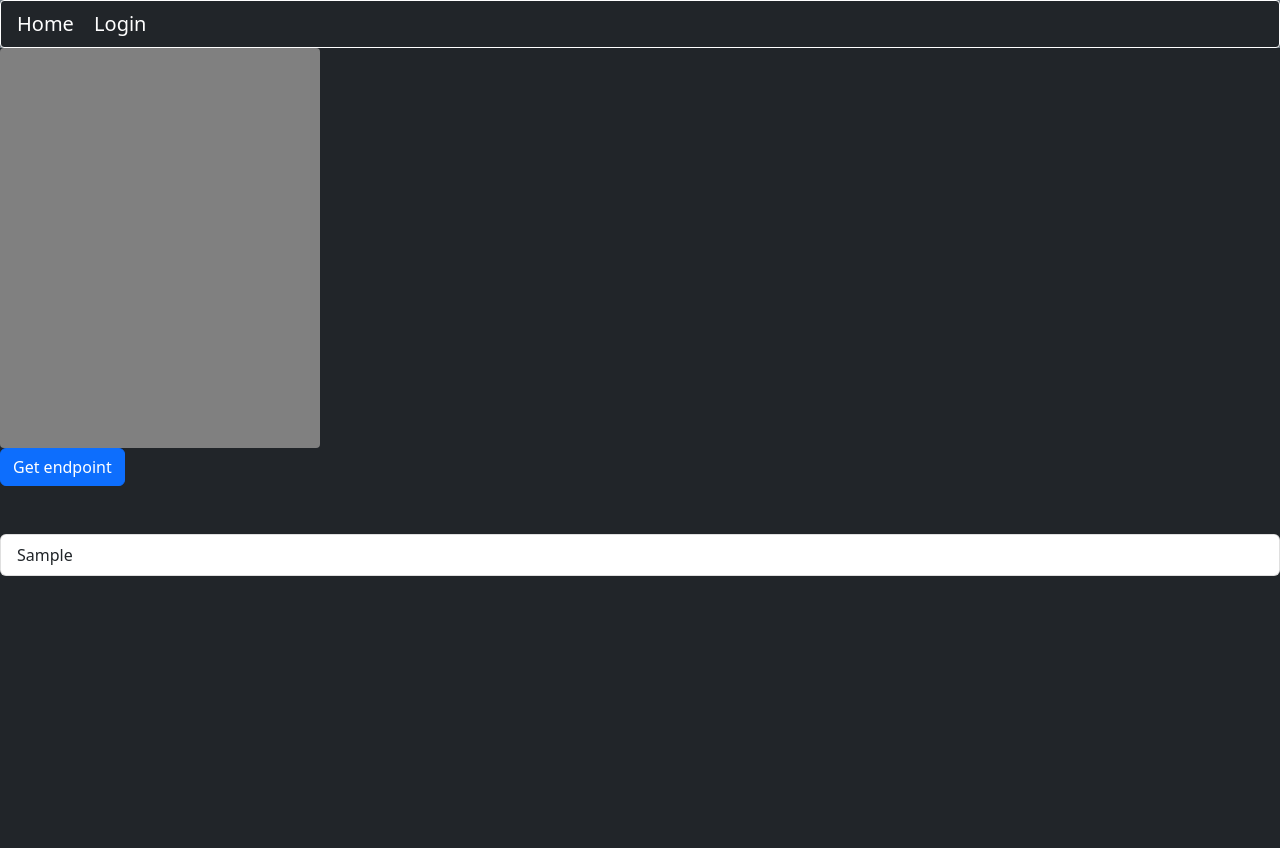
After one commit to KasperHolm123/DestinyCM, a Django app: template DestinyCM_DJ/main/templates/main/home/overview.html in a window 1280 px wide. The commit adds this page. Run offline with Django 4.2, Linux system fonts and the light colour scheme; the template is opened without the code that fills it: most values are stand-ins (such as "Sample title", 1, 10 or a date in 2020); some libraries are stand-ins or nearby versions.

Commit message:
inluded 'main' in django settings, added views

```diff
--- a/DestinyCM_DJ/DestinyCM_DJ/settings.py
+++ b/DestinyCM_DJ/DestinyCM_DJ/settings.py
@@ -37,6 +37,7 @@ INSTALLED_APPS = [
     'django.contrib.sessions',
     'django.contrib.messages',
     'django.contrib.staticfiles',
+    'main.apps.MainConfig', # include custom project 'main'
 ]
 
 MIDDLEWARE = [
--- a/DestinyCM_DJ/main/templates/main/base.html
+++ b/DestinyCM_DJ/main/templates/main/base.html
@@ -17,7 +17,7 @@
             </div>
         </nav>
 
-        {% with messages = get_flashed_messages(with_categories=true) %}
+        {% comment %} {% with messages = get_flashed_messages(with_categories=true) %}
         {% if messages %}
             {% for category, message in messages %}
             {% if category == 'error' %}
@@ -33,7 +33,7 @@
             {% endif %}
             {% endfor %}
         {% endif %}
-        {% endwith %}
+        {% endwith %} {% endcomment %}
 
         <div class="h-100">
             {% block content%}
--- /dev/null
+++ b/DestinyCM_DJ/main/templates/main/home/overview.html
@@ -0,0 +1,18 @@
+{% extends 'main/base.html' %} {% block title %}Overview{% endblock %}
+{% block content %}
+<div class="h-100 bg-dark">
+    <div class="store-cell rounded-1">
+        <img src="">
+    </div>
+    <form method="POST">
+        <div class="mb-5">
+            <button class="btn btn-primary" type="submit" name="endpoint_btn" id="endpoint_btn">Get endpoint</button>
+        </div>
+    </form>
+
+    <ul class="list-group mt-1">
+        <li class="list-group-item">{{ request_response }}</li>
+    </ul>
+</div>
+
+{% endblock %}
--- a/DestinyCM_DJ/main/urls.py
+++ b/DestinyCM_DJ/main/urls.py
@@ -4,5 +4,6 @@ from . import views
 
 urlpatterns = [
     path('', views.index, name='index'),
+    path('login/', views.login, name='login'),
     path('overview/', views.overview, name='overview'),
 ]
--- a/DestinyCM_DJ/main/views.py
+++ b/DestinyCM_DJ/main/views.py
@@ -5,5 +5,8 @@ from django.shortcuts import render
 def index(response):
     return render(response, 'main/base.html', {})
 
+def login(response):
+    return render(response, 'main/authentication/login.html', {})
+
 def overview(response):
-    return render(response, 'main/login.html', {})
+    return render(response, 'main/home/overview.html', {})
```
Also changed, not shown: DestinyCM_DJ/db.sqlite3, DestinyCM_DJ/main/templates/main/authentication/login.html (renamed from DestinyCM_DJ/main/templates/main/login.html).
